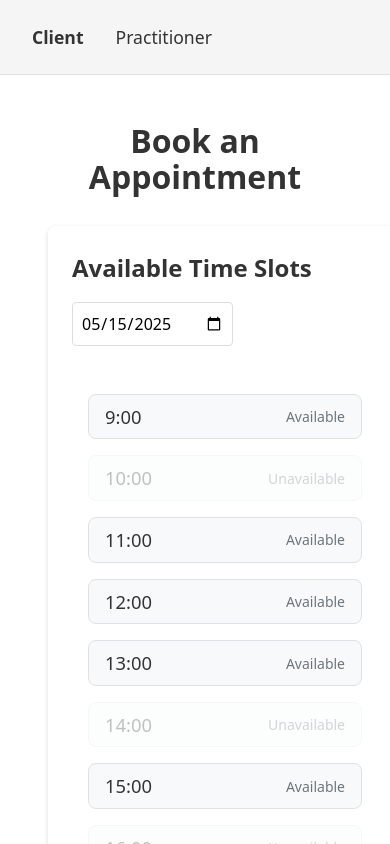
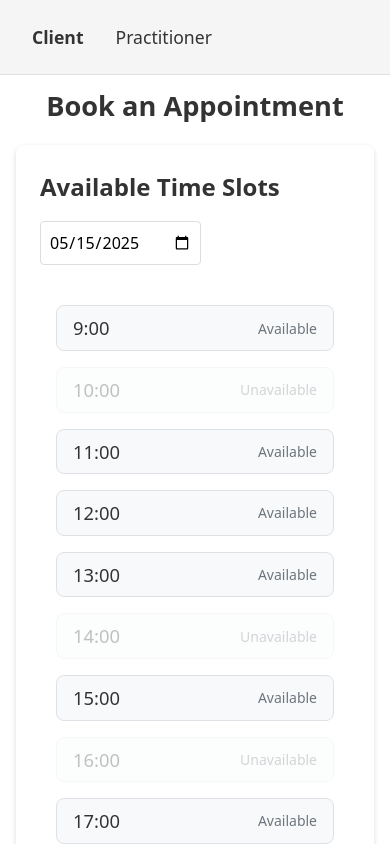
Before and after one commit to yakabay/react-booking-calendar, a React (Vite) app: page /client in a window 390 px wide. Built offline with nearby package versions, Linux system fonts and the light colour scheme.

Commit message:
update layout styles

```diff
--- a/src/components/client-page/BookingCalendar/BookingCalendar.scss
+++ b/src/components/client-page/BookingCalendar/BookingCalendar.scss
@@ -46,4 +46,14 @@
       align-items: flex-start;
     }
   }
+
+  @media (max-width: 768px) {
+    &__header {
+      margin-bottom: 1.5rem;
+    }
+  }
+
+  @media (max-width: 480px) {
+    min-width: initial;
+  }
 }
--- a/src/components/client-page/InputField/InputField.scss
+++ b/src/components/client-page/InputField/InputField.scss
@@ -1,7 +1,6 @@
 .field {
   margin-bottom: 1.5rem;
   position: relative;
-  min-width: 290px;
 
   &__label {
     display: block;
--- a/src/layout/Layout/Layout.scss
+++ b/src/layout/Layout/Layout.scss
@@ -9,7 +9,7 @@
 
   &__main {
     flex: 1;
-    padding: 2rem;
+    padding: 2rem 3rem;
     background-color: $color-background;
     overflow: auto;
   }
--- a/src/pages/ClientPage/ClientPage.scss
+++ b/src/pages/ClientPage/ClientPage.scss
@@ -1,6 +1,4 @@
 .client-page {
-  padding: 2rem;
-
   &__title {
     margin: 0 0 2rem;
     font-size: 2rem;
@@ -17,6 +15,7 @@
   }
 
   &__form {
+    min-width: 355px;
     margin: 0 auto;
   }
 
@@ -35,4 +34,22 @@
       margin: 0 auto;
     }
   }
+
+  @media (max-width: 768px) {
+    &__title {
+      font-size: 1.7rem;
+      margin-bottom: 1.5rem;
+    }
+  }
+
+  @media (max-width: 480px) {
+    &__calendar {
+      max-width: initial;
+      width: 100%;
+    }
+    &__form {
+      min-width: initial;
+      width: 100%;
+    }
+  }
 }
--- a/src/pages/PractitionerPage/PractitionerPage.scss
+++ b/src/pages/PractitionerPage/PractitionerPage.scss
@@ -1,6 +1,4 @@
 .practitioner-page {
-  padding: 2rem;
-
   &__title {
     margin: 0 0 2rem;
     font-size: 2rem;
@@ -37,13 +35,23 @@
   }
 
   @media (max-width: 768px) {
+    &__title {
+      font-size: 1.7rem;
+      margin-bottom: 1.5rem;
+    }
     &__content {
       flex-direction: column-reverse;
       align-items: center;
     }
-
     &__block {
       max-width: 364px;
     }
   }
+
+  @media (max-width: 480px) {
+    &__block {
+      max-width: initial;
+      width: 100%;
+    }
+  }
 }
```
